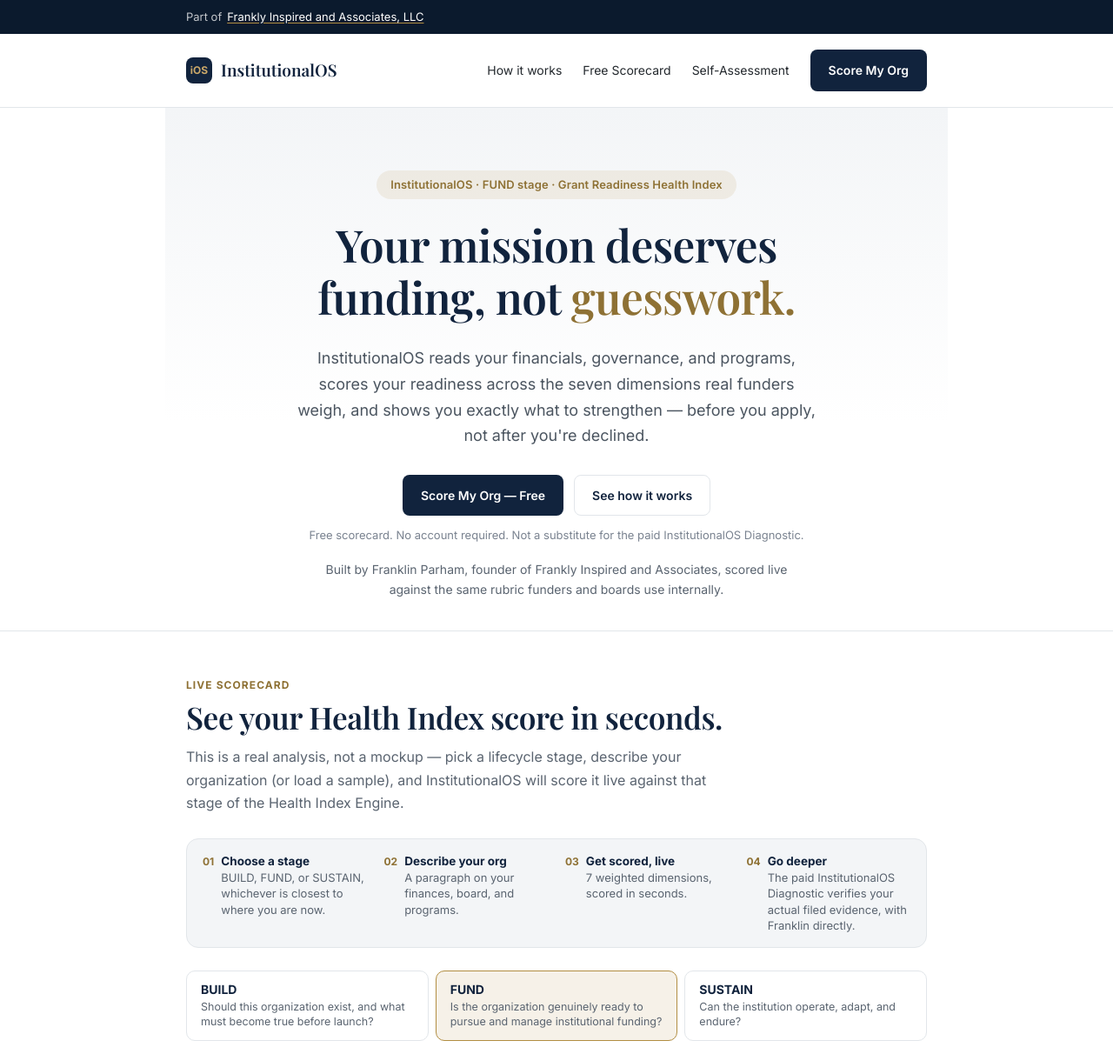
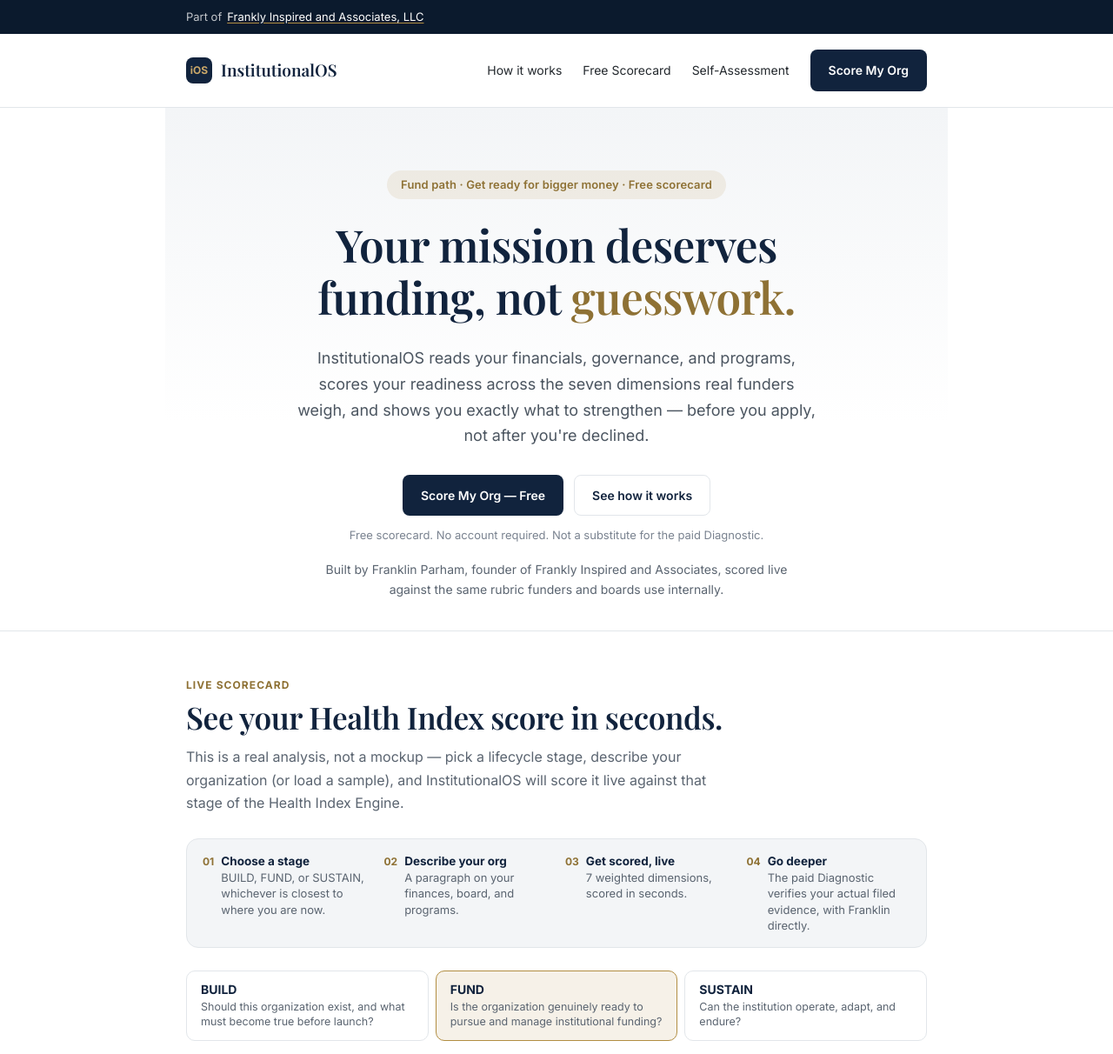
Before and after one commit to fparham3051-prog/grantpass-backend, a website: page landing/index.html in a window 1280 px wide. Shown: the top 1212 px of the page at 87% size. Drawn offline with nearby package versions, Linux system fonts and the light colour scheme; no server answers.

Commit message:
Free scorecard: path labels and the Diagnostic (#5)
* Case study draft from scores, growth movement and the plan

GET /orgs/{id}/case-study returns a Markdown first draft: situation,
what we did, results (Health Index before/after, Stage Readiness Score
movement, plan actions done), with bracketed parts for the quote and the
number the client would repeat. Console: 'Draft case study' button on the
Growth Pathway section copies it to the clipboard. Tests: 14 pass.

Co-Authored-By: Claude Opus 5.5 <noreply@anthropic.com>
Claude-Session: https://claude.ai/code/session_016d1kFuDzTFQuBxQRJByuRx

* Free scorecard: path labels (Build, Fund, Sustain) and 'the Diagnostic'

Co-Authored-By: Claude Opus 5.5 <noreply@anthropic.com>
Claude-Session: https://claude.ai/code/session_016d1kFuDzTFQuBxQRJByuRx

---------

Co-authored-by: Claude <noreply@anthropic.com>

```diff
--- a/landing/index.html
+++ b/landing/index.html
@@ -181,14 +181,14 @@ if (location.hostname.endsWith('onrender.com') && new URLSearchParams(location.s
 </header>
 
 <div class="hero wrap">
-  <span class="eyebrow" id="heroEyebrow">InstitutionalOS · FUND stage · Grant Readiness Health Index</span>
+  <span class="eyebrow" id="heroEyebrow">Fund path · Get ready for bigger money · Free scorecard</span>
   <h1>Your mission deserves<br>funding, not <span class="accent">guesswork.</span></h1>
   <p class="lede" id="heroLede">InstitutionalOS reads your financials, governance, and programs, scores your readiness across the seven dimensions real funders and boards weigh, and shows you exactly what to strengthen — before you apply, not after you're declined.</p>
   <div class="hero-ctas">
     <a href="#demo" class="btn btn-primary">Score My Org — Free</a>
     <a href="#how" class="btn btn-ghost">See how it works</a>
   </div>
-  <div class="fineprint">Free scorecard. No account required. Not a substitute for the paid InstitutionalOS Diagnostic.</div>
+  <div class="fineprint">Free scorecard. No account required. Not a substitute for the paid Diagnostic.</div>
   <p class="credibility" id="credLine">Built by Franklin Parham, founder of Frankly Inspired and Associates, scored live against the same rubric funders and boards use internally.</p>
 </div>
 
@@ -202,7 +202,7 @@ if (location.hostname.endsWith('onrender.com') && new URLSearchParams(location.s
       <div class="hs-item"><span class="hs-no">01</span><span class="hs-copy"><strong>Choose a stage</strong>BUILD, FUND, or SUSTAIN, whichever is closest to where you are now.</span></div>
       <div class="hs-item"><span class="hs-no">02</span><span class="hs-copy"><strong>Describe your org</strong>A paragraph on your finances, board, and programs.</span></div>
       <div class="hs-item"><span class="hs-no">03</span><span class="hs-copy"><strong>Get scored, live</strong>7 weighted dimensions, scored in seconds.</span></div>
-      <div class="hs-item"><span class="hs-no">04</span><span class="hs-copy"><strong>Go deeper</strong>The paid InstitutionalOS Diagnostic verifies your actual filed evidence, with Franklin directly.</span></div>
+      <div class="hs-item"><span class="hs-no">04</span><span class="hs-copy"><strong>Go deeper</strong>The paid Diagnostic verifies your actual filed evidence, with Franklin directly.</span></div>
     </div>
 
     <div class="stage-tabs" id="stageTabs">
@@ -257,7 +257,7 @@ if (location.hostname.endsWith('onrender.com') && new URLSearchParams(location.s
 
     <div class="lift-note">
       <h3 id="liftHeadline">75 is the first real permission threshold — not proof of perfection.</h3>
-      <p>InstitutionalOS uses a 25% lift target on every dimension below its ready gate: the next realistic evidence goal, not an all-or-nothing bar. A single unresolved red risk can hold back a "move forward" decision even when the average score looks strong — that check is part of the InstitutionalOS Diagnostic.</p>
+      <p>InstitutionalOS uses a 25% lift target on every dimension below its ready gate: the next realistic evidence goal, not an all-or-nothing bar. A single unresolved red risk can hold back a "move forward" decision even when the average score looks strong — that check is part of the Diagnostic.</p>
     </div>
   </div>
 </section>
@@ -304,8 +304,8 @@ if (location.hostname.endsWith('onrender.com') && new URLSearchParams(location.s
 <section>
   <div class="wrap">
     <div class="cta-panel">
-      <h3>Want the verified version? The InstitutionalOS Diagnostic</h3>
-      <p>This free scorecard is the self-service read. The InstitutionalOS Diagnostic is the guided version, where Franklin verifies the evidence behind every dimension with you. Revenue and Financial Health come from your actual filed Form 990 data. You get a written memo naming your single binding constraint and a 90-Day Improvement Plan that includes the steps to your next Candid Seal of Transparency level. For FUND, you also get a weighted ranking against the funders you're targeting. Flat fee by stage: BUILD $2,000, FUND $2,500, SUSTAIN $2,500.</p>
+      <h3>Want the verified version? The Diagnostic</h3>
+      <p>This free scorecard is the self-service read. The Diagnostic (built on InstitutionalOS) is the guided version, where Franklin verifies the evidence behind every dimension with you. Revenue and Financial Health come from your actual filed Form 990 data. You get a written memo naming your single binding constraint and a 90-Day Improvement Plan that includes the steps to your next Candid Seal of Transparency level. For FUND, you also get a weighted ranking against the funders you're targeting. Flat fee by stage: BUILD $2,000, FUND $2,500, SUSTAIN $2,500.</p>
       <div class="hero-ctas">
         <a class="btn btn-primary" id="ctaPricing" href="https://franklyinspired.associates/#pricing">See Pricing</a>
         <a class="btn btn-ghost" id="ctaSchedule" href="https://calendly.com/fparham/30min" target="_blank" rel="noopener">Schedule a Conversation</a>
@@ -363,9 +363,9 @@ const DIM_META = [
   { key:"governance", name:"Governance and Risk", desc:"Tax-exempt/fiscal-sponsorship status, required filings, restricted-fund controls, claim approval." },
 ];
 const STAGE_EYEBROW = {
-  BUILD: "InstitutionalOS · BUILD stage · Organization Formation Health Index",
-  FUND: "InstitutionalOS · FUND stage · Grant Readiness Health Index",
-  SUSTAIN: "InstitutionalOS · SUSTAIN stage · Institutional Health Index",
+  BUILD: "Build path · Get the foundation right · Free scorecard",
+  FUND: "Fund path · Get ready for bigger money · Free scorecard",
+  SUSTAIN: "Sustain path · Make it last beyond one person · Free scorecard",
 };
 const STAGE_LEDE = {
   BUILD: "InstitutionalOS reads your formation evidence, ecosystem, and operating assumptions, scores whether you're ready to launch across the seven dimensions that matter, and shows exactly what to strengthen before you proceed.",
```
